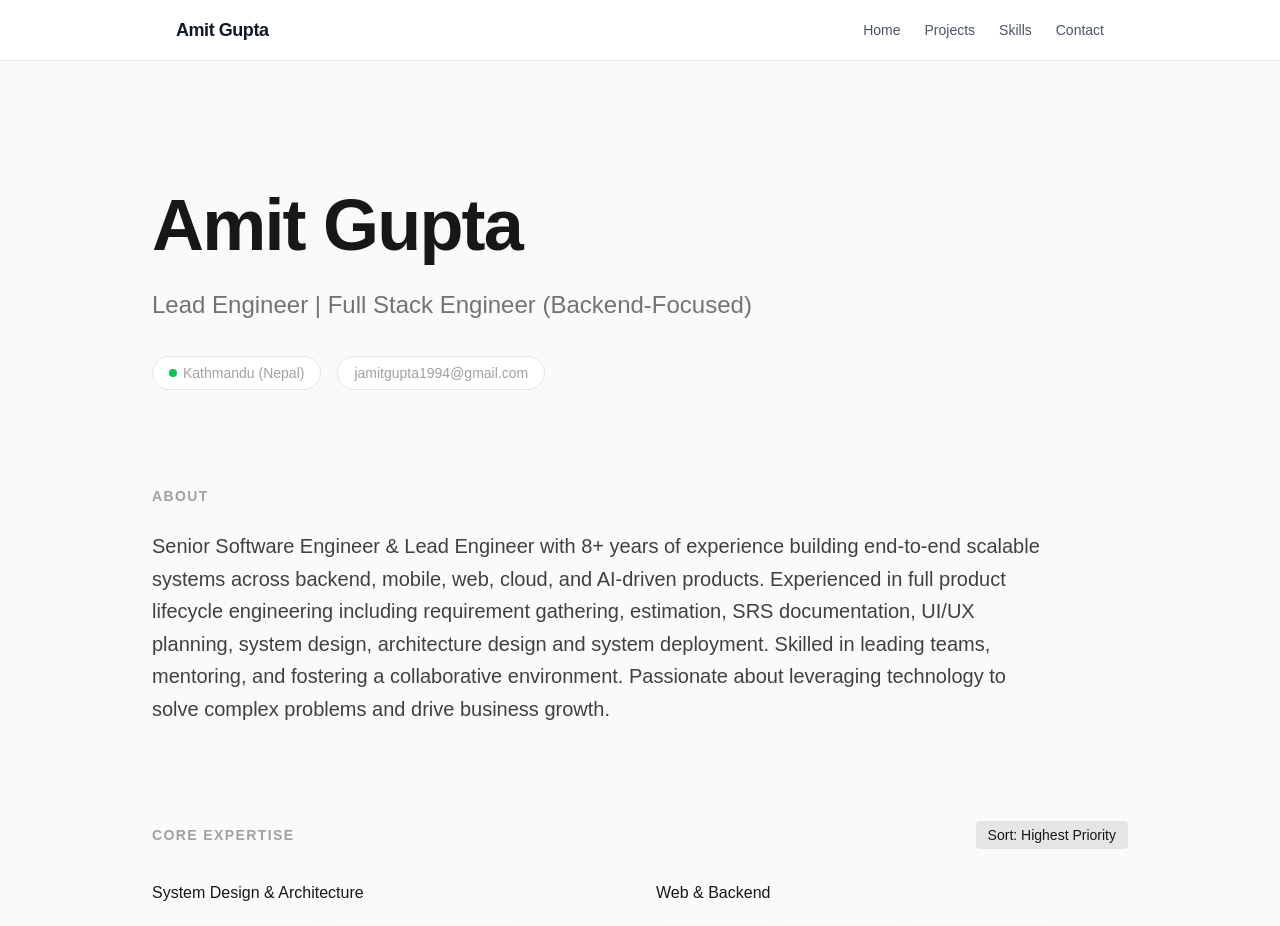
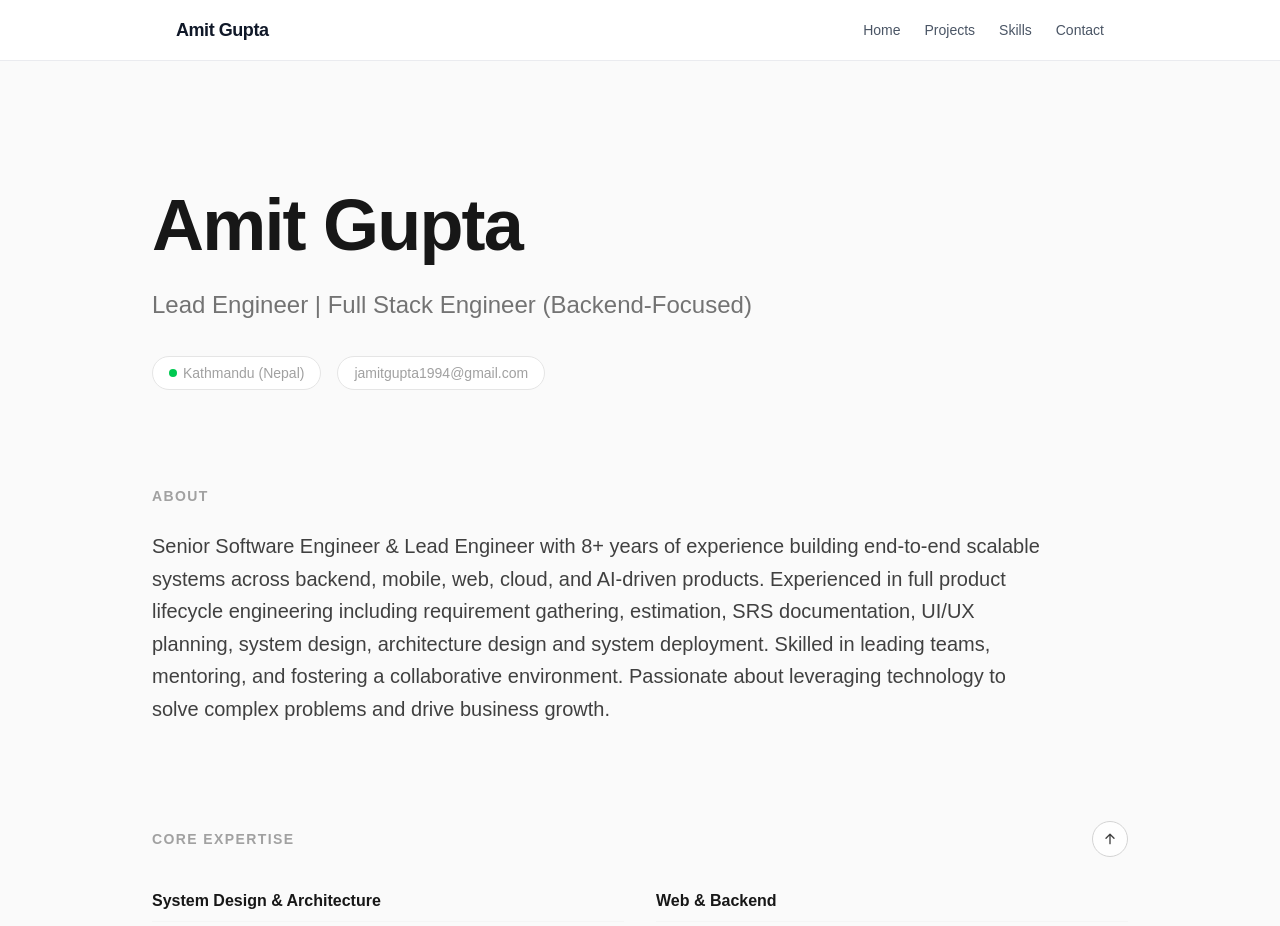
Before and after one commit to AmitGupta1994/amitgupta-portfolio, a Next.js app in the folder apps/frontend/: page / in a window 1280 px wide. Shown: the top 926 px of the page. Built offline with nearby package versions, Linux system fonts and the light colour scheme.

Commit message:
[update][skill]: updates skills section design

```diff
--- a/apps/frontend/src/components/SkillCategory.tsx
+++ b/apps/frontend/src/components/SkillCategory.tsx
@@ -14,7 +14,7 @@ export default function SkillCategory({ title, items, categoryKey }: SkillCatego
   return (
     <div className="flex flex-col gap-3">
       <h4 className="text-neutral-900 font-medium border-b border-neutral-100 pb-2">
-        {title}
+        <b>{title}</b>
       </h4>
       <div className="flex flex-wrap gap-2">
         {items.map((skill) => (
--- a/apps/frontend/src/components/SkillsSection.tsx
+++ b/apps/frontend/src/components/SkillsSection.tsx
@@ -28,12 +28,24 @@ export default function SkillsSection({ skills }: SkillsSectionProps) {
           Core Expertise
         </h3>
 
-        {/* The button that flips the state and forces a redraw */}
+        {/* Toggle between highest-priority and lowest-priority sorting */}
         <button
           onClick={() => setSortAscending(!sortAscending)}
-          className="px-3 py-1 text-sm bg-neutral-200 rounded hover:bg-neutral-300"
+          aria-label={sortAscending ? 'Sort by lowest priority' : 'Sort by highest priority'}
+          title={sortAscending ? 'Sort by lowest priority' : 'Sort by highest priority'}
+          className="flex h-9 w-9 items-center justify-center rounded-full border border-neutral-300 bg-white/80 text-neutral-700 transition hover:bg-neutral-100"
         >
-          Sort: {sortAscending ? 'Highest Priority' : 'Lowest Priority'}
+          {sortAscending ? (
+            <svg viewBox="0 0 24 24" className="h-4 w-4" fill="none" stroke="currentColor" strokeWidth="2" strokeLinecap="round" strokeLinejoin="round">
+              <path d="M12 5v14" />
+              <path d="m6 11 6-6 6 6" />
+            </svg>
+          ) : (
+            <svg viewBox="0 0 24 24" className="h-4 w-4" fill="none" stroke="currentColor" strokeWidth="2" strokeLinecap="round" strokeLinejoin="round">
+              <path d="M12 19V5" />
+              <path d="m6 13 6 6 6-6" />
+            </svg>
+          )}
         </button>
       </div>
 
```
